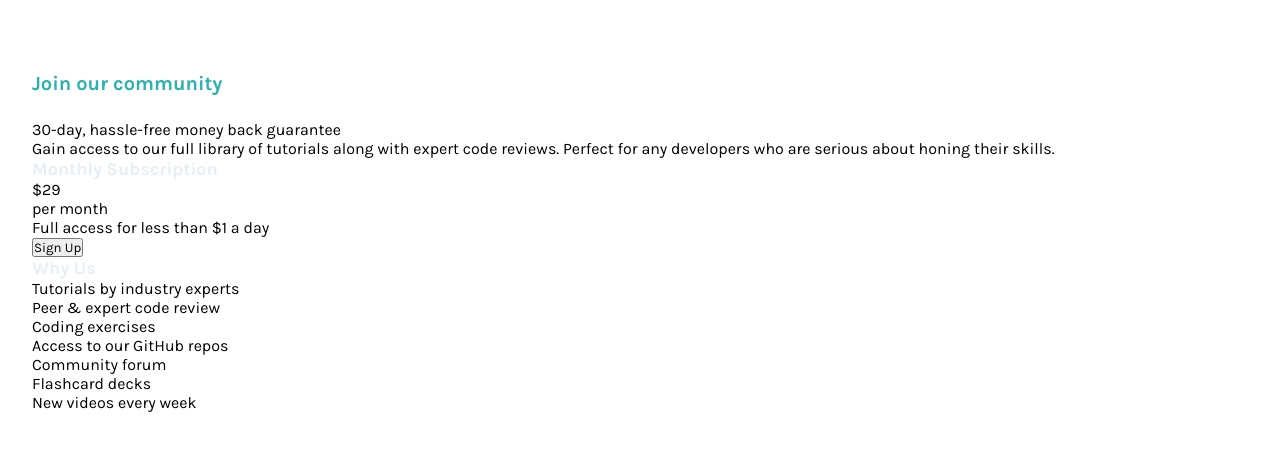
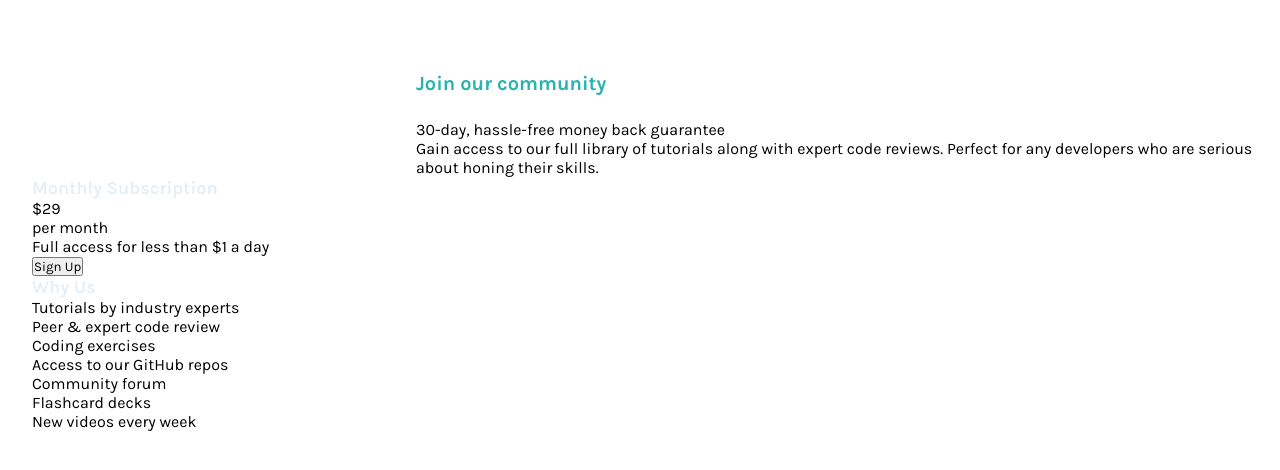
Before and after one commit to henrique-silva-22/mmk-l, a plain HTML site: page index.html in a window 1280 px wide. Drawn offline with Linux system fonts and the light colour scheme.

Commit message:
iniciando o main.css #gordofobia

```diff
--- a/css/color.css
+++ b/css/color.css
@@ -1,5 +1,6 @@
 :root{
     --Cyan: #2ab2af;
+    --Light-cyab:#4ABFBD;
     --Bright-Yellow: #c0df34;
     --Light-Gray: #e5eff5;
     --Grayish-Blue: #98a6bd;
--- a/css/main.css
+++ b/css/main.css
@@ -0,0 +1,4 @@
+.superior{
+    padding-left: 24rem;
+
+}
```
